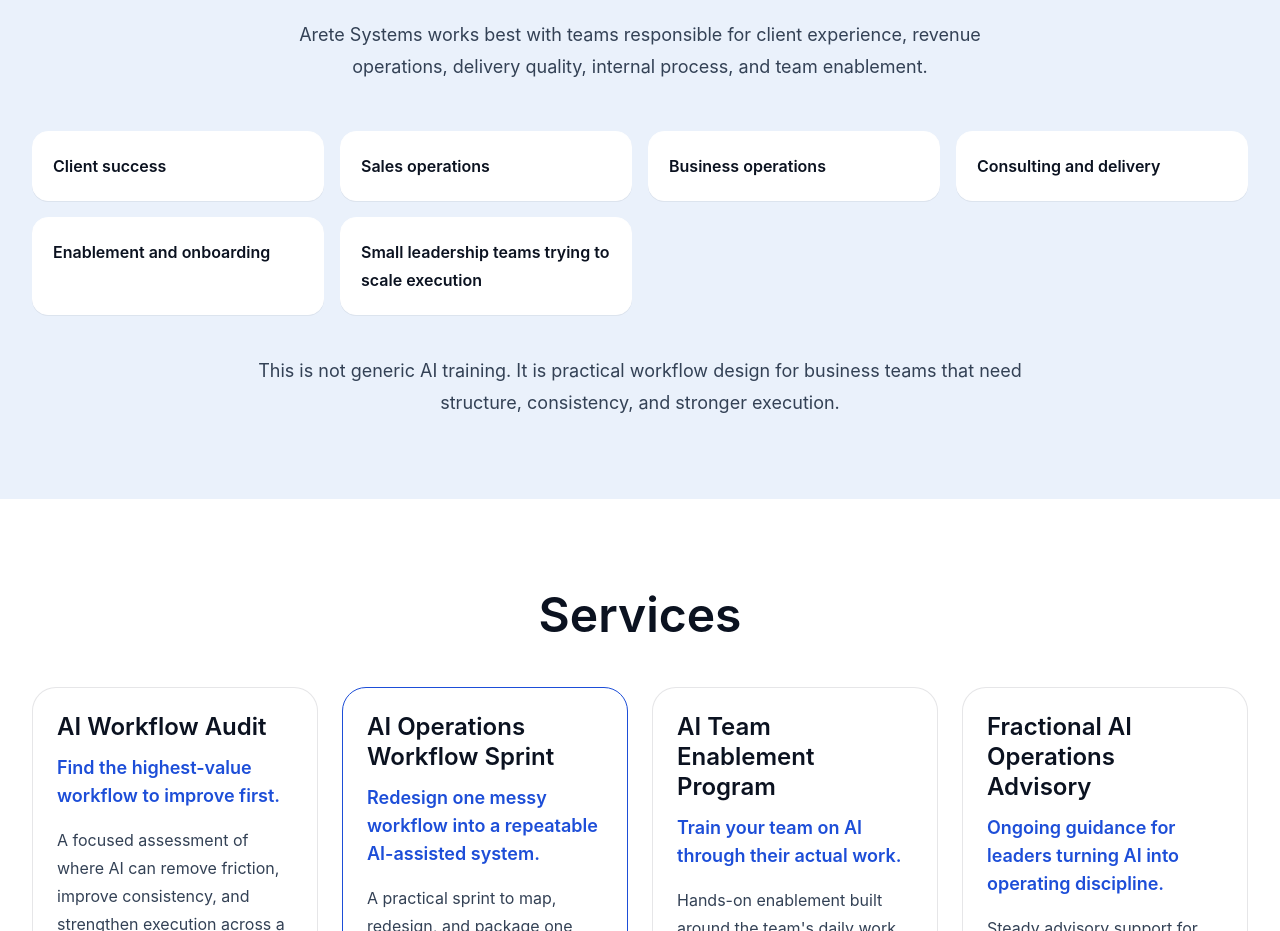
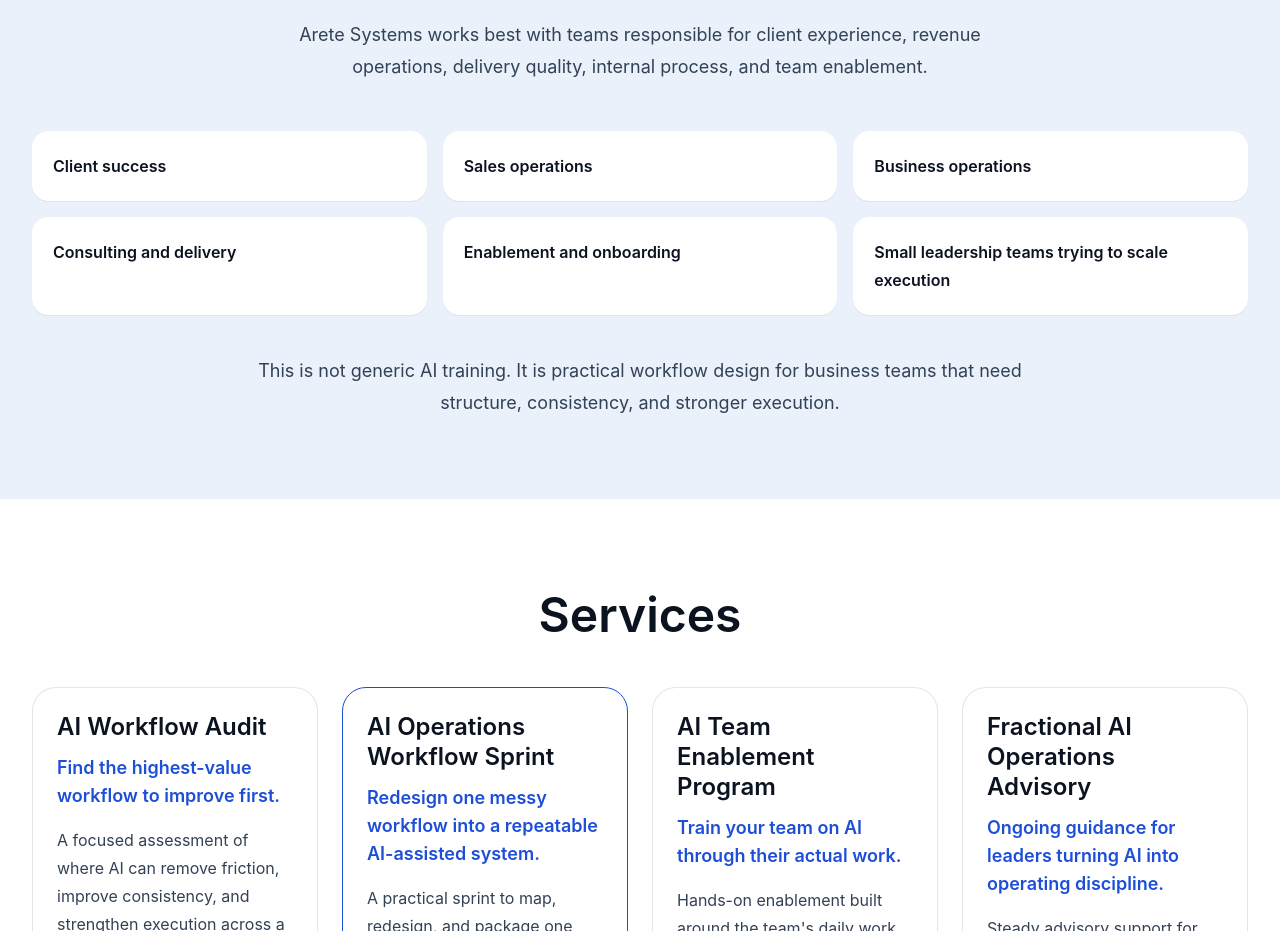
Before and after one commit to zpalevani/automation_with_zara, a Next.js app: page / in a window 1280 px wide. Shown: the part 1800-2731 px from the top of the page. Built offline with nearby package versions, Linux system fonts and the light colour scheme.

Commit message:
Adjust business team card grid

```diff
--- a/app/page.tsx
+++ b/app/page.tsx
@@ -546,7 +546,7 @@
             title="Built for business teams that need better execution."
             copy="Arete Systems works best with teams responsible for client experience, revenue operations, delivery quality, internal process, and team enablement."
           />
-          <div className="mt-12 grid gap-4 sm:grid-cols-2 lg:grid-cols-4">
+          <div className="mt-12 grid gap-4 sm:grid-cols-2 lg:grid-cols-3">
             {teamTypes.map((team) => (
               <div
                 key={team}
```
